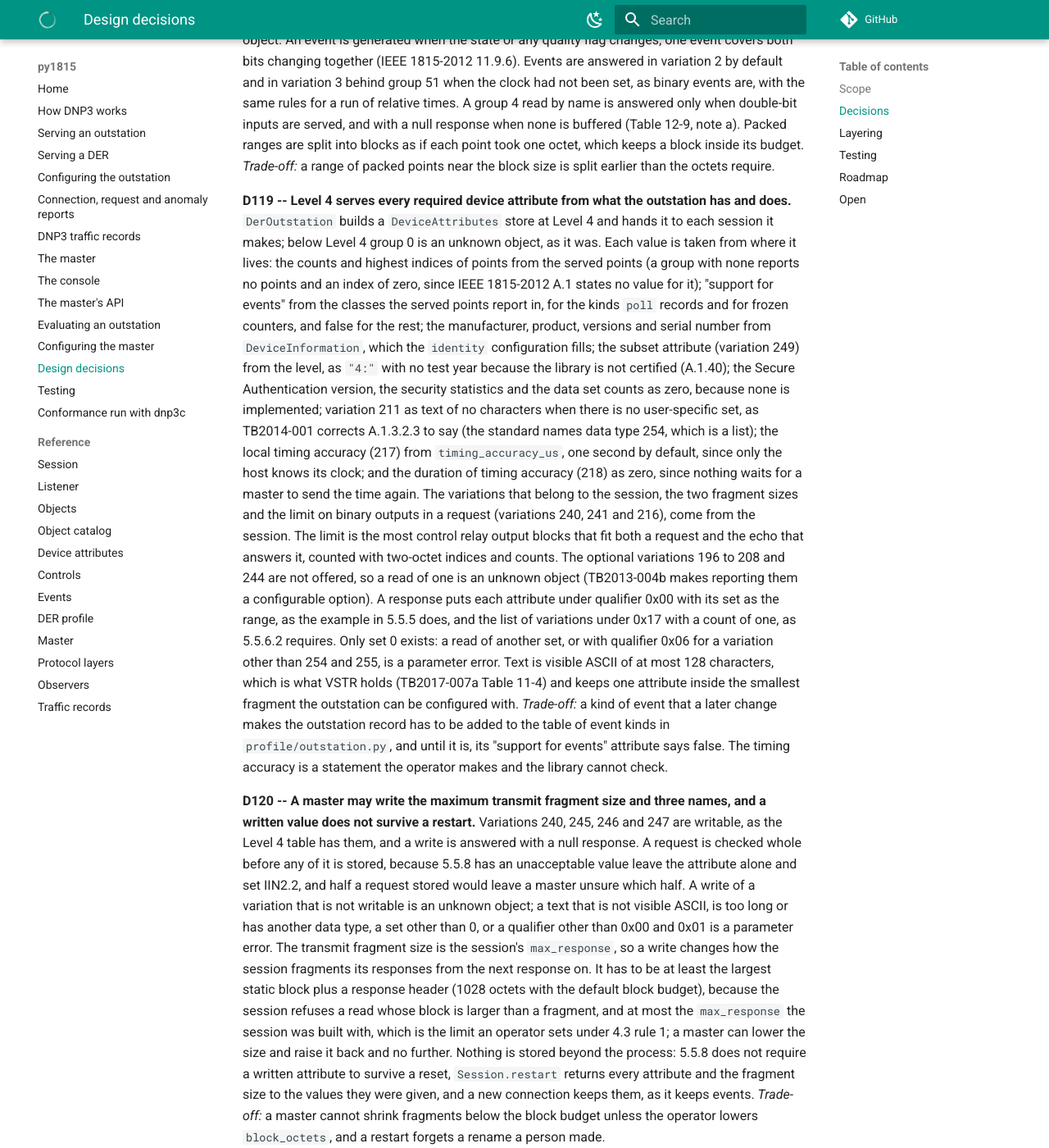
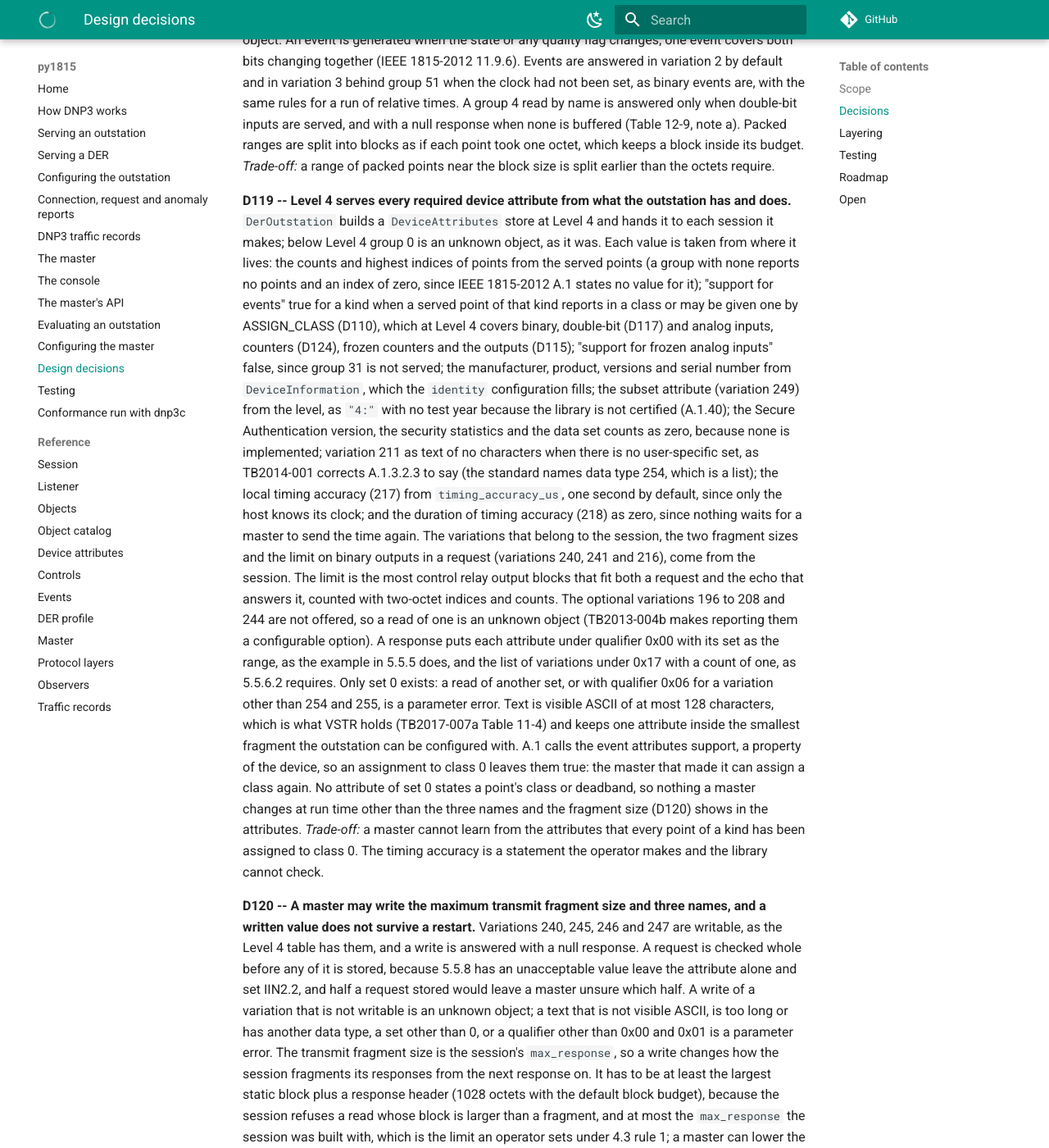
Before and after one commit to DERSecurity/py1815, an MkDocs documentation site: the page built from docs/DESIGN.md, in a window 1280 px wide and 1400 px high, scrolled down 47441 px. Shown: the whole window at 82% size. Built offline with MkDocs 1.6.1 and Material for MkDocs 9.7.7, drawn with Linux system fonts in a browser that asks for light colours; comment, search, counter and statistics services are not loaded.

Commit message:
Report every kind of event and the double-bit points in the device attributes
The device attributes were written before the outstation reported counter
events, double-bit input events and binary and analog output events, so their
"support for events" attributes said false for those kinds, and the double-bit
count and highest index read a group that named no served kind. At Level 4,
the only level that serves attributes, the outstation records all of them, so
each "support for events" attribute (IEEE 1815-2012 A.1.11, A.1.14, A.1.17,
A.1.19, A.1.23, A.1.26 and A.1.29) now comes from one table of event kinds and
the static group whose points raise them, and the double-bit count and highest
index (A.1.27, A.1.28) come from the served double-bit inputs.

A.1 states support, a property of the device, so an attribute is true when a
served point of the kind reports in a class or may be given one by
ASSIGN_CLASS. An assignment to class 0 leaves it true, because the master
that made it may assign a class again. D119 records the choice.

```diff
--- a/docs/DESIGN.md
+++ b/docs/DESIGN.md
@@ -2047,9 +2047,11 @@ does.** `DerOutstation` builds a `DeviceAttributes` store at Level 4 and hands i
 session it makes; below Level 4 group 0 is an unknown object, as it was. Each value is
 taken from where it lives: the counts and highest indices of points from the served
 points (a group with none reports no points and an index of zero, since IEEE 1815-2012
-A.1 states no value for it); "support for events" from the classes the served points
-report in, for the kinds `poll` records and for frozen counters, and false for the rest;
-the manufacturer, product, versions and serial number from `DeviceInformation`, which the
+A.1 states no value for it); "support for events" true for a kind when a served point of
+that kind reports in a class or may be given one by ASSIGN_CLASS (D110), which at Level 4
+covers binary, double-bit (D117) and analog inputs, counters (D124), frozen counters and
+the outputs (D115); "support for frozen analog inputs" false, since group 31 is not
+served; the manufacturer, product, versions and serial number from `DeviceInformation`, which the
 `identity` configuration fills; the subset attribute (variation 249) from the level, as
 `"4:"` with no test year because the library is not certified (A.1.40); the Secure
 Authentication version, the security statistics and the data set counts as zero, because
@@ -2069,10 +2071,13 @@ variations under 0x17 with a count of one, as 5.5.6.2 requires. Only set 0 exist
 read of another set, or with qualifier 0x06 for a variation other than 254 and 255, is a
 parameter error. Text is visible ASCII of at most 128 characters, which is what VSTR
 holds (TB2017-007a Table 11-4) and keeps one attribute inside the smallest fragment the
-outstation can be configured with. *Trade-off:* a kind of event that a later change
-makes the outstation record has to be added to the table of event kinds in
-`profile/outstation.py`, and until it is, its "support for events" attribute says false.
-The timing accuracy is a statement the operator makes and the library cannot check.
+outstation can be configured with. A.1 calls the event attributes support, a property of
+the device, so an assignment to class 0 leaves them true: the master that made it can
+assign a class again. No attribute of set 0 states a point's class or deadband, so nothing a
+master changes at run time other than the three names and the fragment size (D120) shows in
+the attributes. *Trade-off:* a master cannot learn from the attributes that every point of a
+kind has been assigned to class 0. The timing accuracy is a statement the operator makes and
+the library cannot check.
 
 **D120 -- A master may write the maximum transmit fragment size and three names, and a
 written value does not survive a restart.** Variations 240, 245, 246 and 247 are
```
Also changed, not shown: docs/der.md (+6 -4 lines), 2 other files.
